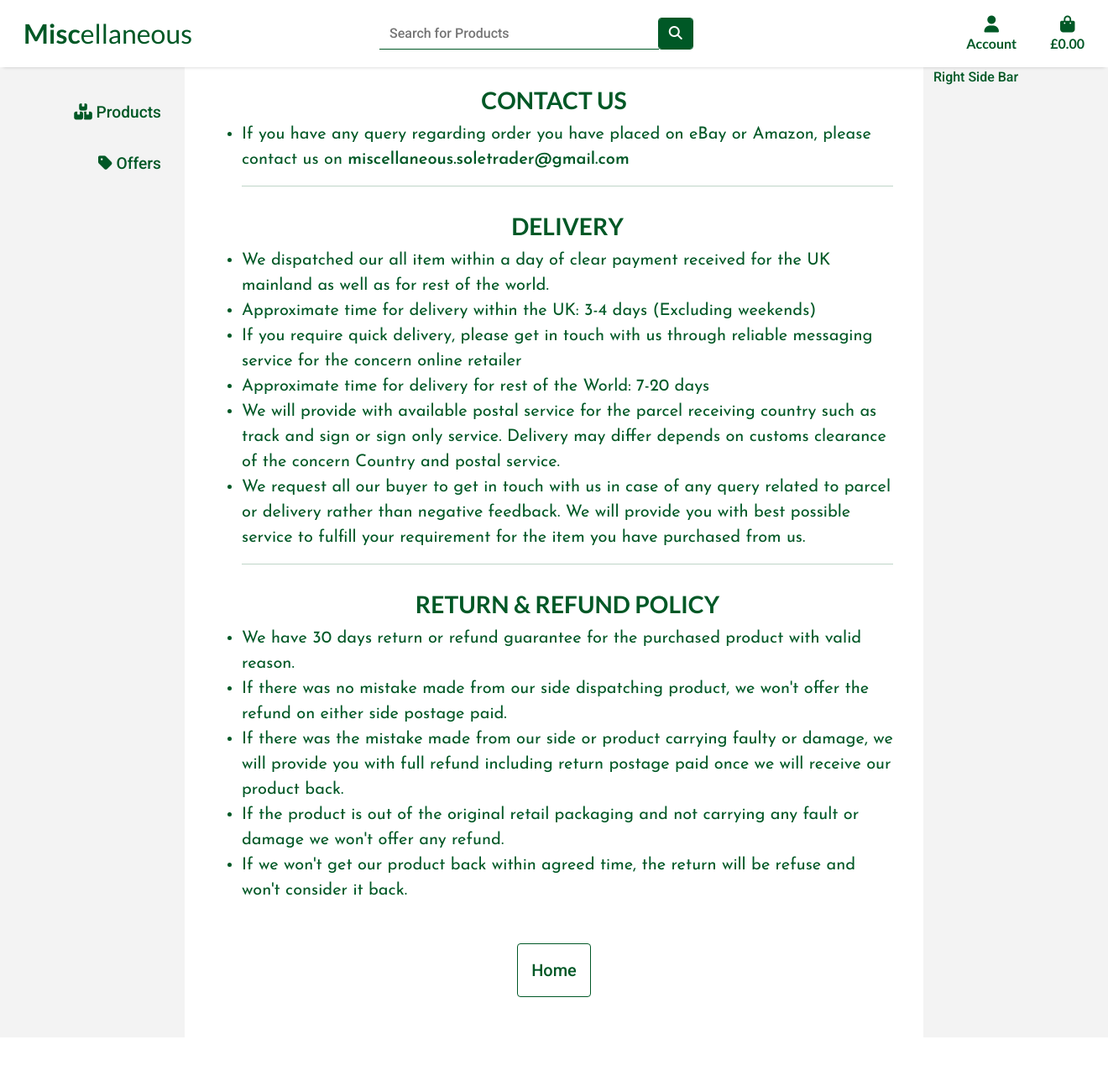
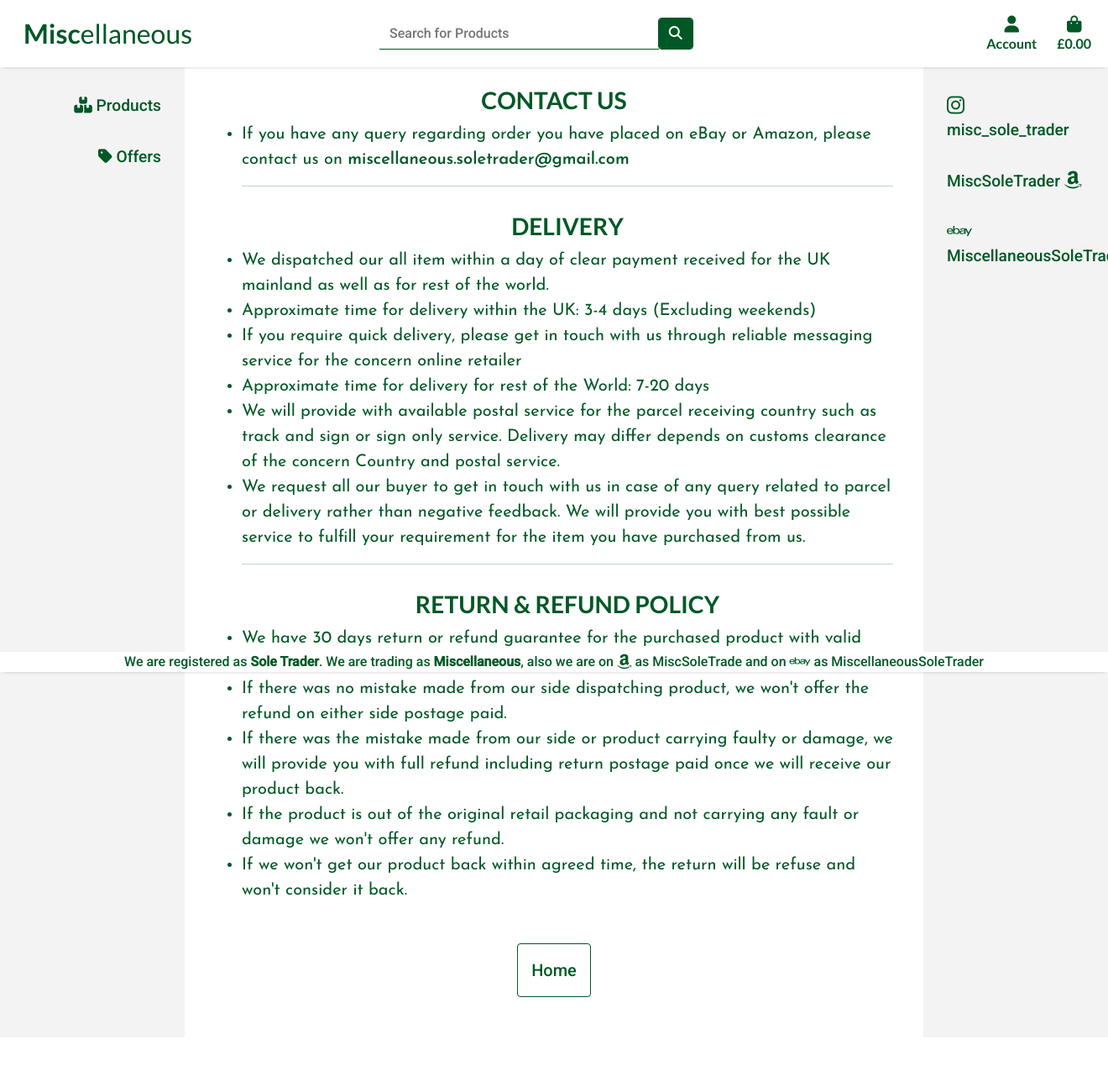
Before and after one commit to miscsoletrader/miscellaneous, a Django app: page /contact/ in a window 1320 px wide; the page is wider, and only the part inside the window is pictured. Shown: that part at 84% size. Before the commit the page ends 1187 px from the top of that part, so only its background shows below. Run offline with Django 3.2, Linux system fonts and the light colour scheme; some libraries are stand-ins or nearby versions; some web fonts are replaced.

Commit message:
Add side and market nav as well as footer

```diff
--- a/home/templates/contact.html
+++ b/home/templates/contact.html
@@ -52,3 +52,11 @@
         </div>
     </div>
 {% endblock %}
+
+{% block page_footer %}
+    <div class="container footer-container">
+        <div class="row">
+            <div class="col"></div>
+        </div>
+    </div>
+{% endblock %}
--- a/static/css/main_misc.css
+++ b/static/css/main_misc.css
@@ -9,7 +9,6 @@ body {
   background-size: cover;
   height: 100%;
   color: #005826;
-
 }
 
 /*---------------------------------------- Main Page Fonts Setting ----------*/
@@ -42,22 +41,18 @@ body {
 }
 
 /*---------------------------------------------- Nav Space Setting ----------*/
-@media (min-width: 991px) {
-  .header-container {
-    padding-top: 80px;
-  }
+
+.header-container {
+  padding-top: 80px;
 }
 
-@media (max-width: 990px) {
-  .header-container {
-    padding-top: 80px;
-  }
+.footer-container {
+  padding-top: 40px;
 }
-
 
 /*----------------------------------------- Nav Background Setting ----------*/
 .nav-bg {
-  background-color: rgba(255,255,255,.8);
+  background-color: rgba(255,255,255, 0.95);
   box-shadow: 0 4px 4px -4px rgba(0,0,0,.2);
 }
 
@@ -112,7 +107,7 @@ body {
 .nav-acc {
   display: block;
   font-weight: bold;
-  padding: 0.5rem 1rem;
+  padding: 0.5rem 0.5rem;
   text-decoration: none;
   color: #005826 !important;
 }
@@ -242,6 +237,57 @@ body {
   background-color: #f3f3f3;
 }
 
+/*--------------------------------------------- Market Nav Setting ----------*/
+
+/*--------------- Market Nav Font Setting ----------*/
+
+.market-nav-font {
+  color: #005826;
+  font-family: 'Roboto';
+  font-size: 1.2rem;
+}
+
+.market-nav-font:hover {
+  color: #ee8631;
+  font-size: larger;
+  background-color: #fff;
+}
+
+/*------------ Market Nav Display Setting ----------*/
+
+.market-nav-list {
+  display: block;
+  /* font-weight: bold; */
+  padding: 1rem 1rem;
+  text-decoration: none;
+  color: #005826 !important;
+}
+@media (prefers-reduced-motion: reduce) {
+  .market-nav-list {
+    transition: none;
+  }
+}
+.market-nav-list.disabled {
+  color: #6c757d;
+  pointer-events: none;
+  cursor: default;
+}
+
+.market-nav-list:hover i {
+  color: #ee8631;
+  /* font-size: large; */
+  /* background-color: rgba(255,255,255,.2); */
+}
+
+.market-nav-list:hover {
+  color: #005826;
+  background-color: #ffffff;
+}
+
+.market-nav-bg {
+  background-color: #f3f3f3;
+}
+
 /*---------------------------------------- Home Background Setting ----------*/
 .home-back {
   background-color: #005826;
--- a/templates/includes/main_nav.html
+++ b/templates/includes/main_nav.html
@@ -1,59 +1,11 @@
 <!DOCTYPE html>
 <div class="collapse navbar-collapse" id="misc_nav">
     <ul class="navbar-nav w-auto nav-margin menu-font">
-        <li class="list-inline-item d-none">
-            <a class="logo-font nav-product nav-acc mr-5" href="#" id="search-product" data-bs-toggle="dropdown" aria-haspopup="true" aria-expanded="false">
-                <div class="text-center">
-                    <div class="icon">
-                        <i class="fas fa-search fa-lg"></i>
-                    </div>
-                    Search
-                </div>
-            </a>
-            <div class="dropdown-menu border-0 w-100 p-3 my-0 col-12 col-lg-4 my-auto py-1" aria-labelledby="mobile-search">
-                <form method="GET" action="">
-                    <div class="input-group w-100">
-                        <input class="nav-search" type="text" name="q" placeholder="Search for Products">
-                        <div class="input-group-append">
-                            <button class="form-control nav-search-btn" type="submit">
-                                <span class="icon">
-                                    <i class="fas fa-search"></i>
-                                </span>
-                            </button>
-                        </div>
-                    </div>
-                </form>
-            </div>
-        </li>
 
-        <li class="list-inline-item dropdown d-flex d-lg-none">
-            <a class="logo-font nav-product nav-acc mr-5" href="#" id="all-product-link" data-bs-toggle="dropdown" aria-haspopup="true" aria-expanded="false">
-                <div class="text-center">
-                    <div><i class="fas fa-boxes fa-lg"></i></div>
-                    Products
-                </div>
-            </a>
-            <div class="dropdown-menu border-0" aria-labelledby="all-product-link">
-                <a href="#" class="dropdown-item">By <span>Price</span></a>
-                <a href="#" class="dropdown-item">By <span>Rating</span></a>
-                <a href="#" class="dropdown-item">By <span>Category</span></a>
-                <a href="#" class="dropdown-item">By <span>Product</span>s</a>
-            </div>
-        </li>
+        <li class="list-item dropdown d-block d-lg-none">
 
-        <li class="list-inline-item dropdown d-flex d-lg-none">
-            <a class="logo-font nav-acc mr-5" href="#" id="all-offer-link" data-bs-toggle="dropdown" aria-haspopup="true" aria-expanded="false">
-                <div class="text-center">
-                    <div><i class="fas fa-tag fa-lg"></i></div>
-                    Offers
-                </div>
-            </a>
-            <div class="dropdown-menu border-0" aria-labelledby="all-offer-link">
-                <a href="#" class="dropdown-item"><span>New</span> Arrivals</a>
-                <a href="#" class="dropdown-item"><span>Deals</span></a>
-                <a href="#" class="dropdown-item"><span>Clear</span>ance</a>
-                <a href="#" class="dropdown-item">All <span>Off</span>ers</a>
-            </div>
+                {% include 'includes/side_nav.html' %}
+
         </li>
 
         <li class="list-inline-item dropdown d-none d-lg-block">
--- /dev/null
+++ b/templates/includes/market_nav.html
@@ -0,0 +1,21 @@
+<!DOCTYPE html>
+
+    <div class="mt-3 d-none d-lg-block"></div>
+    <a class="market-nav-font market-nav-list" href="#" id="insta-link" data-bs-toggle="dropdown" aria-haspopup="true" aria-expanded="false">
+        <div>
+            <i class="fab fa-instagram fa-lg"></i> misc_sole_trader
+        </div>
+    </a>
+
+
+    <a class="market-nav-font market-nav-list" href="#" id="amazon-link" data-bs-toggle="dropdown" aria-haspopup="true" aria-expanded="false">
+        <div>
+            MiscSoleTrader <i class="fab fa-amazon fa-lg"></i>
+        </div>
+    </a>
+
+    <a class="market-nav-font market-nav-list" href="#" id="ebay-link" data-bs-toggle="dropdown" aria-haspopup="true" aria-expanded="false">
+        <div>
+            <i class="fab fa-ebay fa-lg"></i> MiscellaneousSoleTrader
+        </div>
+    </a>
--- a/templates/includes/side_nav.html
+++ b/templates/includes/side_nav.html
@@ -1,6 +1,6 @@
 <!DOCTYPE html>
 
-    <div class="mt-4"></div>
+    <div class="mt-3 d-none d-lg-block"></div>
     <div class="list-item dropend">
         <a class="side-nav-font side-nav-list" href="#" id="all-product-link" data-bs-toggle="dropdown" aria-haspopup="true" aria-expanded="false">
             <div>
--- a/templates/main_misc.html
+++ b/templates/main_misc.html
@@ -45,12 +45,12 @@
     <body>
         <header class="container-fluid fixed-top nav-bg">
             <div id="topnav" class="row">
-                <div class="col-12 col-lg-4 my-auto py-1 py-lg-0 text-start text-lg-start d-none d-lg-flex">
+                <div class="col-12 col-lg-4 my-auto py-lg-0 text-start text-lg-start d-none d-lg-flex">
                     <a href="{% url 'home' %}" class="nav-link main-logo-link">
                         <h2 class="logo-font my-0"><strong>Misc</strong>ellaneous</h2>
                     </a>
                 </div>
-                <div class="col-12 col-lg-4 my-auto py-1 py-lg-0 text-center d-none d-lg-block">
+                <div class="col-12 col-lg-4 my-auto py-lg-0 text-center d-none d-lg-block">
                     <form method="GET" action="">
                         <div class="input-group w-100">
                             <input class="nav-search" type="text" name="q" placeholder="Search for Products">
@@ -65,7 +65,7 @@
                     </form>
                 </div>
 
-                <div class="col-12 col-lg-4 my-auto py-1 py-lg-0">
+                <div class="col-12 col-lg-4 my-auto py-lg-0">
                     <nav class="navbar navbar-expand-lg w-100">
                         <div class="navbar-toggler nav-acc menu-font" data-bs-toggle="collapse" data-bs-target="#misc_nav" aris-controls="misc_nav" aria-expanded="false" aria-label="Toggle navigation">
                             <div class="navbar-brand-misc">
@@ -75,7 +75,6 @@
                         </div>
                         {% include 'includes/mobile_misc_nav.html' %}
                         {% include 'includes/main_nav.html' %}
-
                     </nav>
                 </div>
             </div>
@@ -102,10 +101,18 @@
                     {% endblock %}
                 </div>
                 <div class="col-12 col-lg-2 py-1 py-lg-0 text-start text-lg-start d-none d-lg-block side-nav-bg">
-                    <p>Right Side Bar</p>
+                    {% include 'includes/market_nav.html' %}
                 </div>
             </div>
         </section>
+
+        {% block page_footer%}
+
+        {% endblock %}
+
+        <footer  class="container-fluid text-center fixed-bottom nav-bg my-auto">
+            <div>We are registered as <strong>Sole Trader</strong>. We are trading as <strong>Miscellaneous</strong>, also we are on <i class="fab fa-amazon fa-lg"></i> as MiscSoleTrade and on <i class="fab fa-ebay fa-lg"></i> as MiscellaneousSoleTrader</div>
+        </footer>
 
         {% block postloadjs %}
         <script>
```
